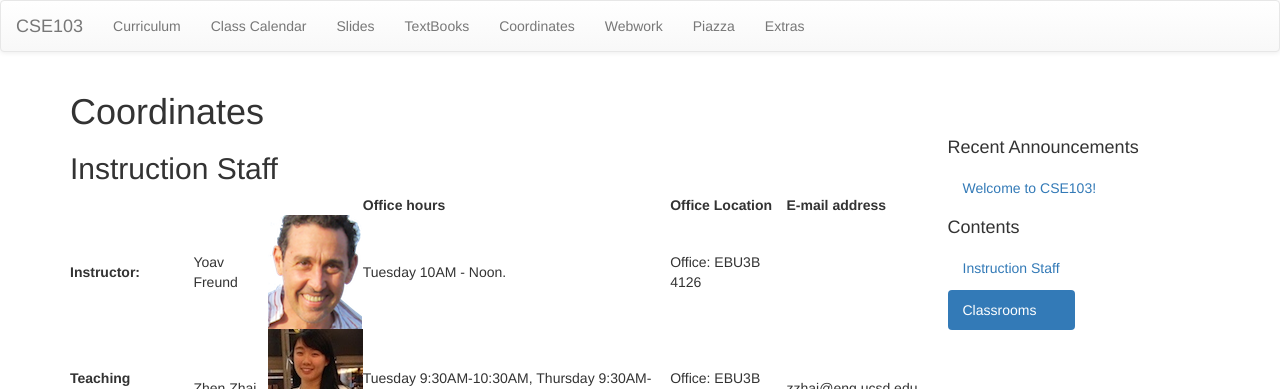
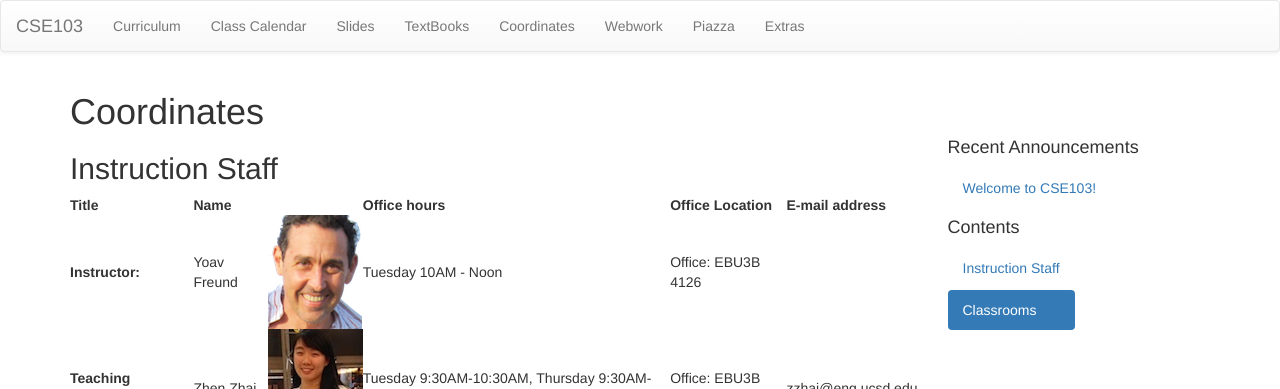
Before and after one commit to cse103/cse103.github.io, a Jekyll site: the page built from pages/3.TeachersTimesLocations.md, in a window 1280 px wide. Shown: the top 389 px of the page. Built offline with Jekyll 4.4.1, drawn with Linux system fonts in a browser that asks for light colours; nearby versions of some CDN libraries; Markdown is read by kramdown in place of the engine named in the settings.

Commit message:
partitioning the space

```diff
--- a/pages/3.TeachersTimesLocations.md
+++ b/pages/3.TeachersTimesLocations.md
@@ -6,11 +6,11 @@ permalink: /Coordinates/
 
 ## Instruction Staff ##
 
-|                         |                     |                              | Office hours                          | Office Location            | E-mail address    |
-|-------------------------+---------------------+------------------------------+---------------------------------------+----------------------------+-------------------|
-| **Instructor:**         | Yoav Freund		 | ![](/images/2010yoav2.png)    | Tuesday 10AM - Noon.                   | Office: EBU3B 4126 |                   |
-| **Teaching Assistant:** | Zhen Zhai     		 | ![](/images/Janet.jpg)        | Tuesday 9:30AM-10:30AM, Thursday 9:30AM-10:30AM | Office: EBU3B 4223 | zzhai@eng.ucsd.edu    |
-| **Teaching Assistant:** | Ning Ma 			 | ![](/images/Ning.jpg)         | Friday 10:30AM-12:30PM         			     | Office: TBD        | nima@eng.ucsd.edu |
+| Title                   | Name                |                                    | Office hours                | Office Location              | E-mail address    |
+|-------------------------+---------------------+------------------------------------+-----------------------------+------------------------------+-------------------|
+| **Instructor:**         | Yoav Freund		    | ![](/images/2010yoav2.png)         | Tuesday 10AM - Noon         | Office: EBU3B 4126     |                   |
+| **Teaching Assistant:** | Zhen Zhai     		| ![](/images/Janet.jpg)             | Tuesday 9:30AM-10:30AM, Thursday 9:30AM-10:30AM | Office: EBU3B 4223 | zzhai@eng.ucsd.edu    |
+| **Teaching Assistant:** | Ning Ma 			| ![](/images/Ning.jpg)              | Friday 10:30AM-12:30PM      | Office: TBD                  | nima@eng.ucsd.edu |
 
 To contact the teaching staff send a private message through [Piazza](https://piazza.com/ucsd/fall2014/cse103/).
 
```
